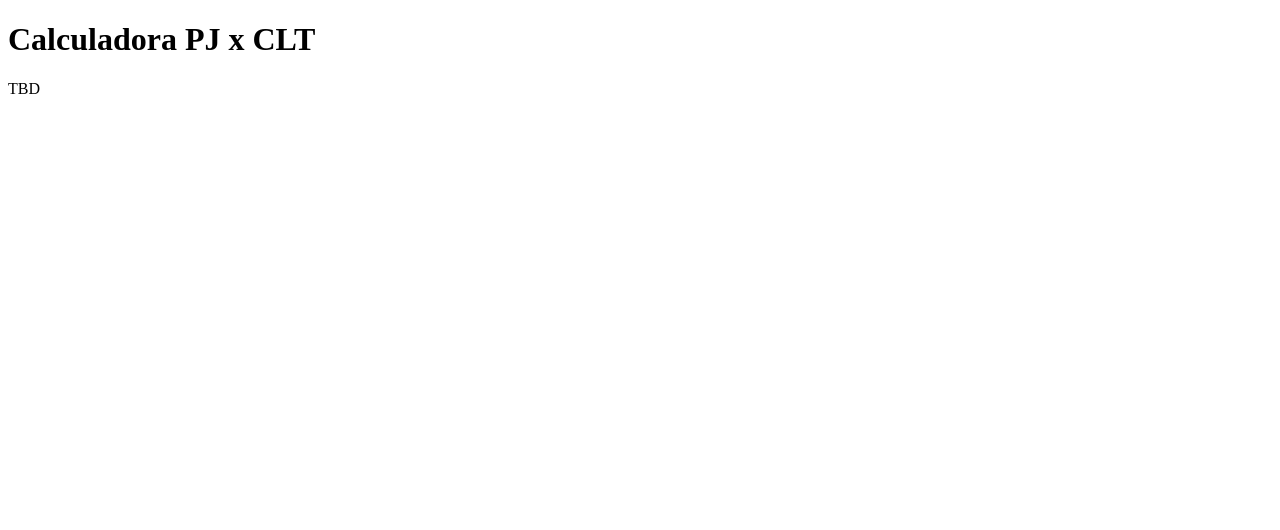
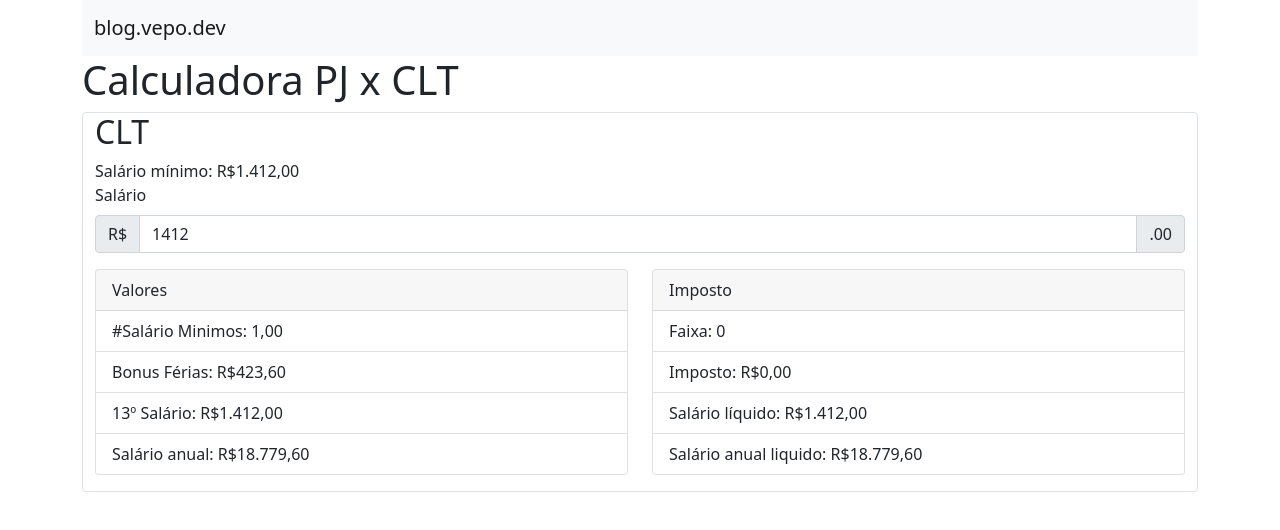
Before and after one commit to vepo/pj-clt, a plain HTML site: page index.html in a window 1280 px wide. Drawn offline with nearby package versions, Linux system fonts and the light colour scheme.

Commit message:
Calculadora CLT

```diff
--- a/index.html
+++ b/index.html
@@ -1,15 +1,72 @@
 <!DOCTYPE html>
 <html>
+
 <head>
     <meta charset='utf-8'>
     <meta http-equiv='X-UA-Compatible' content='IE=edge'>
     <title>Calculadora PJ - CLT</title>
     <meta name='viewport' content='width=device-width, initial-scale=1'>
-    <link rel='stylesheet' type='text/css' media='screen' href='main.css'>
+    <link href="https://cdn.jsdelivr.net/npm/bootstrap@5.0.2/dist/css/bootstrap.min.css" rel="stylesheet"
+        integrity="sha384-EVSTQN3/azprG1Anm3QDgpJLIm9Nao0Yz1ztcQTwFspd3yD65VohhpuuCOmLASjC" crossorigin="anonymous">
+    <script src="https://cdn.jsdelivr.net/npm/bootstrap@5.0.2/dist/js/bootstrap.bundle.min.js"
+        integrity="sha384-MrcW6ZMFYlzcLA8Nl+NtUVF0sA7MsXsP1UyJoMp4YLEuNSfAP+JcXn/tWtIaxVXM"
+        crossorigin="anonymous"></script>
+    <link rel='stylesheet' type='text/css' media='screen' href='./main.css'>
     <script src='./main.js'></script>
 </head>
-<body>
+
+<body class="container">
+    <nav class="navbar navbar-expand-lg navbar-light bg-light">
+        <div class="container-fluid">
+            <a class="navbar-brand" href="https://blog.vepo.dev">blog.vepo.dev</a>
+        </div>
+    </nav>
     <h1>Calculadora PJ x CLT</h1>
-    <p>TBD</p>
+    <div class="container-fluid border rounded">
+        <h2>CLT</h2>
+        <form>
+            <div>
+                Salário mínimo: R$<span id="spnSalarioMinimo"></span>
+            </div>
+            <div class="mb-3">
+                <label for="txtCltSalario" class="form-label">Salário</label>
+                <div class="input-group">
+                    <div class="input-group-text">R$</div>
+                    <input type="number" class="form-control" id="txtCltSalario" placeholder="Insira o salário">
+                    <span class="input-group-text">.00</span>
+                </div>
+            </div>
+        </form>
+        <div class="row">
+            <div class="col-sm-6 mb-3">
+                <div class="card">
+                    <div class="card-header">
+                        Valores
+                    </div>
+                    <ul class="list-group list-group-flush">
+                        <li class="list-group-item">#Salário Minimos: <span id="spnQtdSalarioMinimos"></span></li>
+                        <li class="list-group-item">Bonus Férias: R$<span id="spnBonusFerias"></span></li>
+                        <li class="list-group-item">13º Salário: R$<span id="spnDecimoTerceiro"></span></li>
+                        <li class="list-group-item">Salário anual: R$<span id="spnSalarioAnual"></span></li>
+                    </ul>
+                </div>
+            </div>
+            <div class="col-sm-6 mb-3">
+                <div class="card">
+                    <div class="card-header">
+                        Imposto
+                    </div>
+                    <ul class="list-group list-group-flush">
+                        <li class="list-group-item">Faixa: <span id="spnIRFaixa"></span></li>
+                        <li class="list-group-item">Imposto: R$<span id="spnIRDesconto"></span></li>
+                        <li class="list-group-item">Salário líquido: R$<span id="spnIRSalarioLiquido"></span></li>
+                        <li class="list-group-item">Salário anual liquido: R$<span id="spnIRSalarioLiquidoAnual"></span>
+                        </li>
+                    </ul>
+                </div>
+            </div>
+        </div>
+    </div>
 </body>
+
 </html>
--- a/main.js
+++ b/main.js
@@ -1 +1,74 @@
-console.log("Iniciando....")
+const SALARIO_MINIMO = 1412;
+
+const IMPOSTO_RENDA = [
+    { minino: 0, alicota: 0 },
+    { minino: 2112, alicota: 7.5 },
+    { minino: 2826.67, alicota: 15 },
+    { minino: 3751.07, alicota: 22.5 },
+    { minino: 4664.68, alicota: 27.5 }
+];
+
+function formatNumber(number, decimals = 2, decPoint = ',', thousandsSep = '.') {
+    const parts = number.toFixed(decimals).split('.');
+    parts[0] = parts[0].replace(/\B(?=(\d{3})+(?!\d))/g, thousandsSep);
+    return parts.join(decPoint);
+}
+
+
+window.onload = () => {
+    console.log("Iniciando....")
+
+    let spnSalarioMinimo = document.getElementById('spnSalarioMinimo');
+    let ultimoSalario = localStorage.getItem("ultimoSalario");
+    console.log("Ultimo salario", ultimoSalario);
+    if (ultimoSalario) {
+        ultimoSalario = parseInt(ultimoSalario);
+        if (ultimoSalario < SALARIO_MINIMO) {
+            ultimoSalario = 0;
+        }
+    }
+    spnSalarioMinimo.textContent = formatNumber(SALARIO_MINIMO);
+
+    let spnQtdSalarioMinimos = document.getElementById('spnQtdSalarioMinimos');
+    let spnSalarioAnual = document.getElementById('spnSalarioAnual');
+    let txtCltSalario = document.getElementById("txtCltSalario");
+    let spnDecimoTerceiro = document.getElementById('spnDecimoTerceiro');
+    let spnBonusFerias = document.getElementById('spnBonusFerias');
+
+    let spnIRFaixa = document.getElementById('spnIRFaixa');
+    let spnIRDesconto = document.getElementById('spnIRDesconto');
+    let spnIRSalarioLiquido = document.getElementById('spnIRSalarioLiquido');
+    let spnIRSalarioLiquidoAnual = document.getElementById('spnIRSalarioLiquidoAnual');
+
+    function atualizaSalarioAnual() {
+        let salario = parseInt(txtCltSalario.value);
+        localStorage.setItem("ultimoSalario", salario);
+
+        spnQtdSalarioMinimos.textContent = formatNumber(salario / SALARIO_MINIMO);
+        let adicionalFerias = (30 * salario) / 100;
+        let salarioAnual = (13 * salario) + adicionalFerias;
+        spnDecimoTerceiro.textContent = formatNumber(salario);
+        spnBonusFerias.textContent = formatNumber(adicionalFerias);
+        spnSalarioAnual.textContent = formatNumber(salarioAnual);
+
+        let alicota = IMPOSTO_RENDA.filter(a => a.minino < salario).pop();
+        spnIRFaixa.textContent = IMPOSTO_RENDA.indexOf(alicota);
+        spnIRDesconto.textContent = formatNumber((salario * alicota.alicota) / 100);
+        spnIRSalarioLiquido.textContent = formatNumber(salario - ((salario * alicota.alicota) / 100));
+        spnIRSalarioLiquidoAnual.textContent = formatNumber(salarioAnual - ((salarioAnual * alicota.alicota) / 100));
+        console.log(alicota);
+    }
+
+    txtCltSalario.min = SALARIO_MINIMO;
+    txtCltSalario.value = ultimoSalario || SALARIO_MINIMO;
+    txtCltSalario.addEventListener("input", e => {
+        atualizaSalarioAnual();
+    });
+    txtCltSalario.addEventListener("blur", e => {
+        atualizaSalarioAnual();
+    });
+    txtCltSalario.addEventListener("change", e => {
+        atualizaSalarioAnual();
+    });
+    atualizaSalarioAnual();
+}
```
Also changed, not shown: main.css (added).
